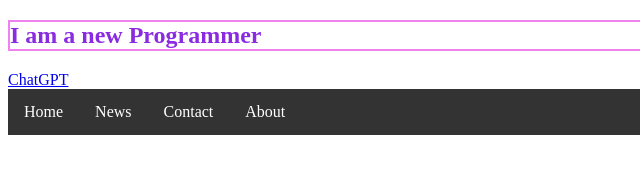
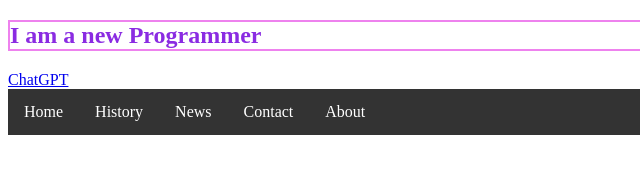
Before and after one commit to arifsrk24/fourth-repo, a plain HTML site: page index.html in a window 1280 px wide. Shown: the full height of the page, 0-640 px from the left. Drawn offline with Linux system fonts and the light colour scheme.

Commit message:
added a history tab link

```diff
--- a/index.html
+++ b/index.html
@@ -14,6 +14,7 @@
     <nav>
         <ul>
             <li><a href="#home">Home</a></li>
+            <li><a href="#History">History</a></li>
             <li><a href="#news">News</a></li>
             <li><a href="#contact">Contact</a></li>
             <li><a href="#about">About</a></li>
```
